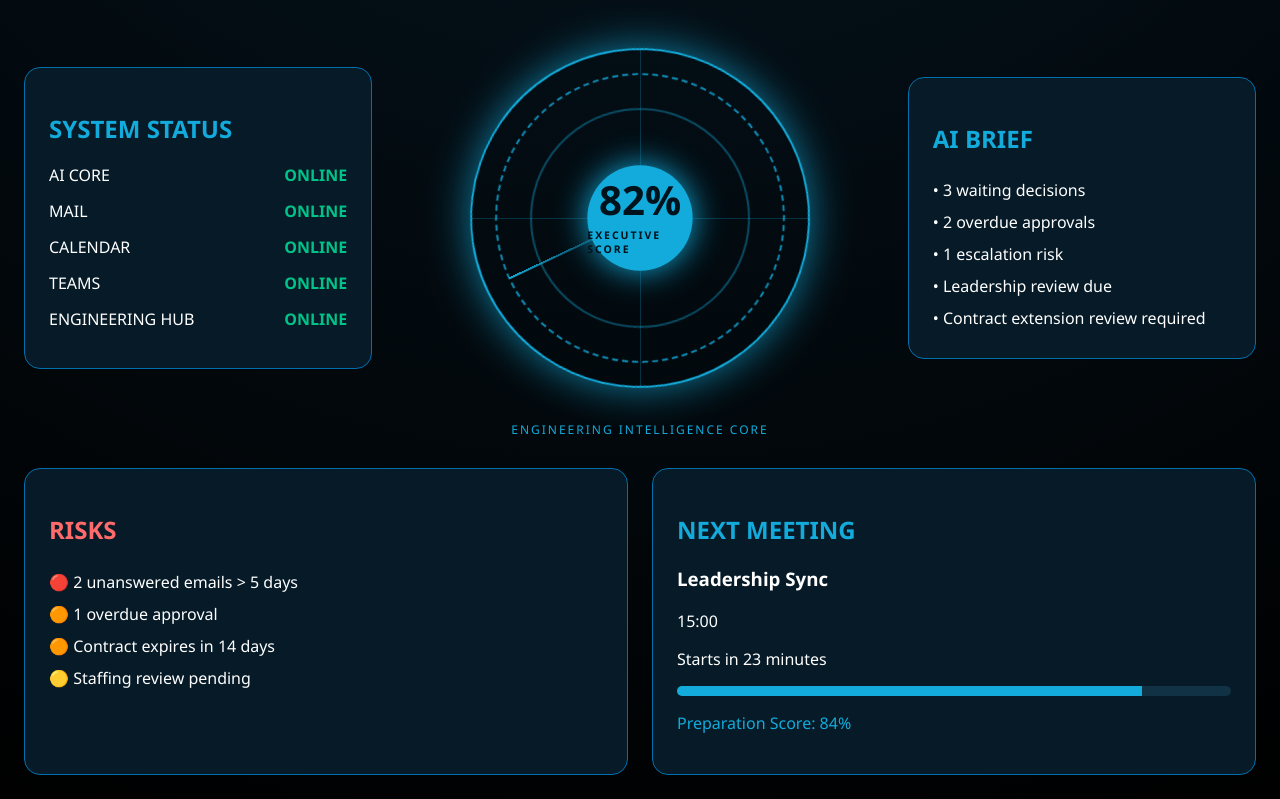
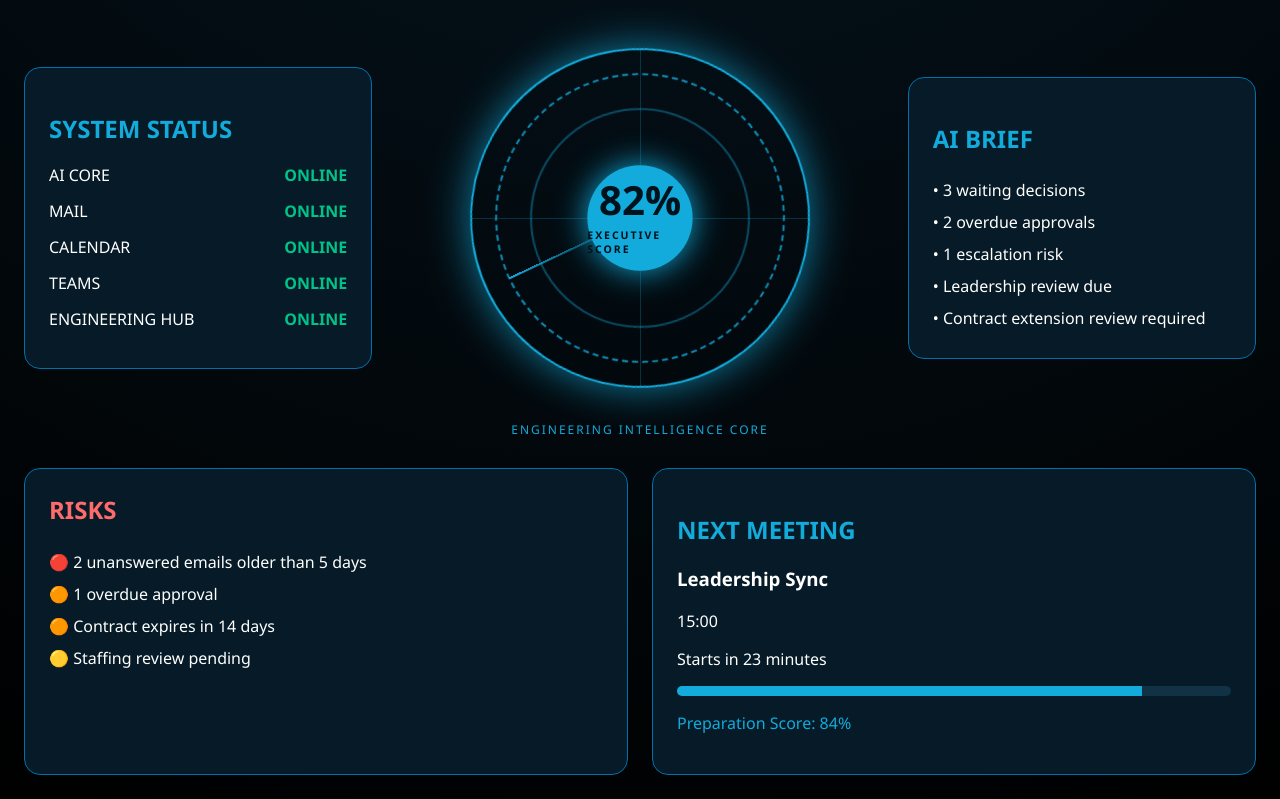
Before and after one commit to adrianbartosik/adrian-ai-os, a Next.js app: page / in a window 1280 px wide. Shown: the part 643-1442 px from the top of the page. Built offline with nearby package versions, Linux system fonts and the light colour scheme.

Commit message:
Refactor Risks component for improved styling

```diff
--- a/components/Risks.js
+++ b/components/Risks.js
@@ -8,12 +8,21 @@ export default function Risks() {
         padding: "24px",
       }}
     >
-      <h2 style={{ color: "#ff6b6b" }}>
+      <h2
+        style={{
+          color: "#ff6b6b",
+          marginTop: 0,
+        }}
+      >
         RISKS
       </h2>
 
-      <div style={{ lineHeight: "2" }}>
-        <div>🔴 2 unanswered emails > 5 days</div>
+      <div
+        style={{
+          lineHeight: "2",
+        }}
+      >
+        <div>🔴 2 unanswered emails older than 5 days</div>
         <div>🟠 1 overdue approval</div>
         <div>🟠 Contract expires in 14 days</div>
         <div>🟡 Staffing review pending</div>
```
